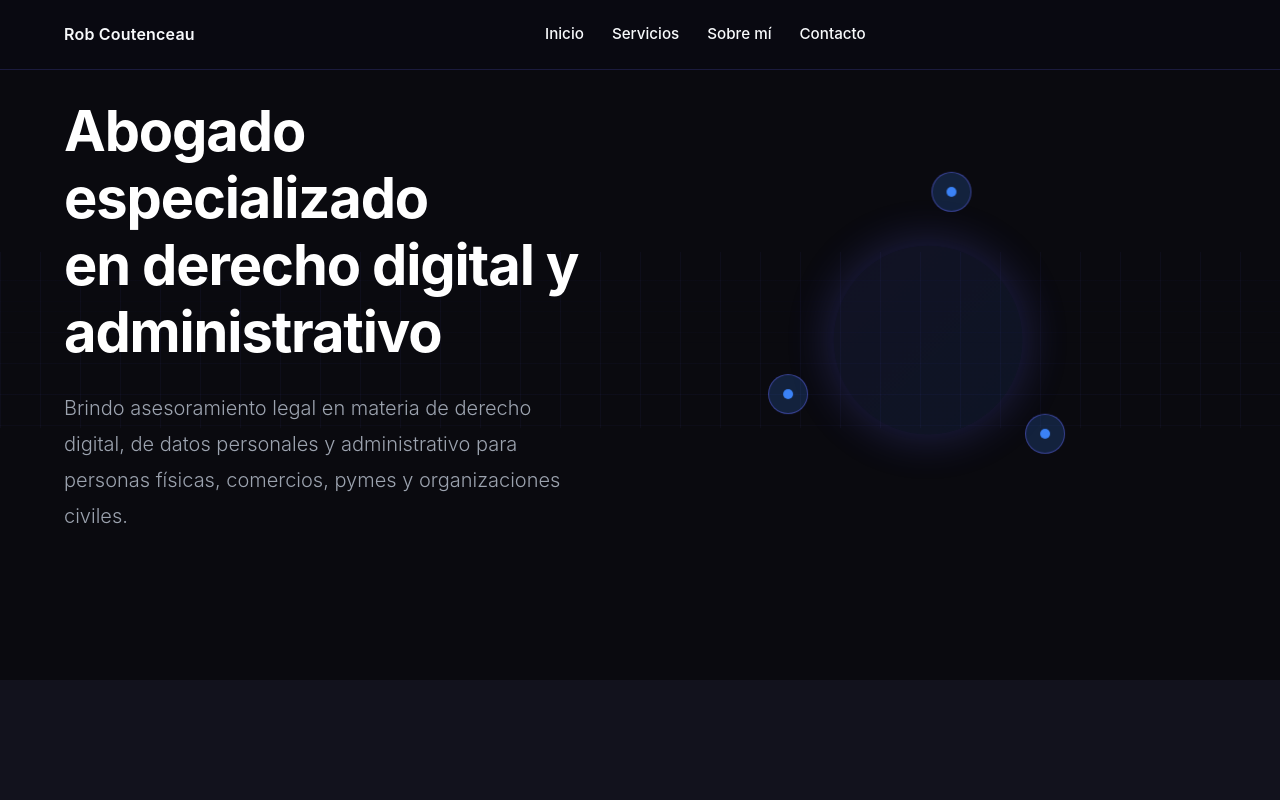
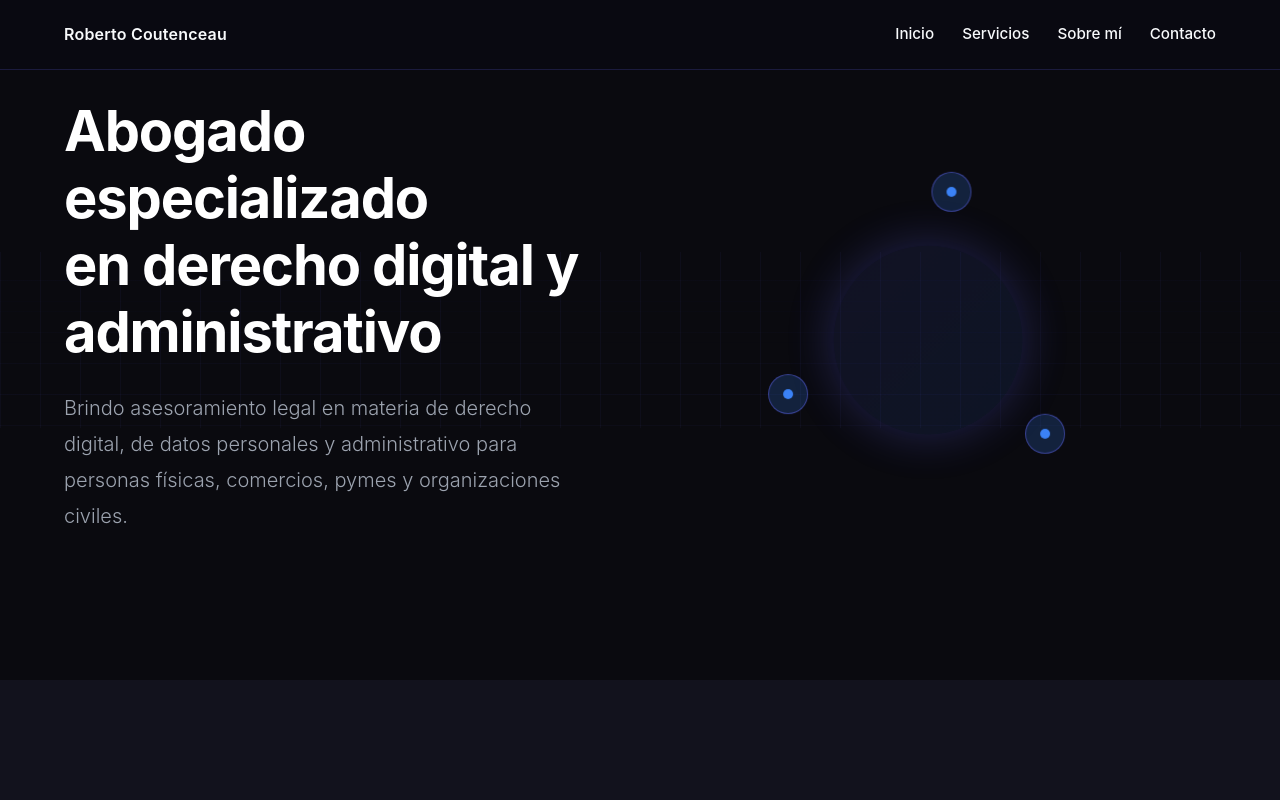
Before and after one commit to rgcou/sitio-web, a React (Create React App) app: page / in a window 1280 px wide. Shown: the top 800 px of the page. Built offline with nearby package versions, Linux system fonts and the light colour scheme; the HTML template or start-up script is replaced by a standard one.

Commit message:
Update Navbar.jsx

```diff
--- a/src/components/Navbar.jsx
+++ b/src/components/Navbar.jsx
@@ -1,19 +1,18 @@
-import React, { useState, useEffect } from 'react';
+import React, { useEffect, useState } from 'react';
 import './Navbar.css';
 
 const Navbar = () => {
-  const [isScrolled, setIsScrolled] = useState(false);
-  const [isMobileMenuOpen, setIsMobileMenuOpen] = useState(false);
+  const [isHidden, setIsHidden] = useState(false);
   const [lastScrollY, setLastScrollY] = useState(0);
 
   useEffect(() => {
     const handleScroll = () => {
       const currentScrollY = window.scrollY;
 
-      if (currentScrollY > lastScrollY && currentScrollY > 100) {
-        setIsScrolled(true);
+      if (currentScrollY > lastScrollY && currentScrollY > 120) {
+        setIsHidden(true); // bajando
       } else if (currentScrollY < lastScrollY) {
-        setIsScrolled(false);
+        setIsHidden(false); // subiendo
       }
 
       setLastScrollY(currentScrollY);
@@ -23,47 +22,17 @@ const Navbar = () => {
     return () => window.removeEventListener('scroll', handleScroll);
   }, [lastScrollY]);
 
-  const toggleMobileMenu = () => setIsMobileMenuOpen(v => !v);
-  const closeMobileMenu = () => setIsMobileMenuOpen(false);
+  return (
+    <nav className={`navbar ${isHidden ? 'navbar--hidden' : ''}`}>
+      <div className="navbar-container">
+        <a className="navbar-brand" href="#hero">Roberto Coutenceau</a>
 
-  return (
-    <nav className={`navbar ${isScrolled ? 'navbar--hidden' : ''}`}>
-      <div className="navbar-container">
-        {/* Brand (sin logo) */}
-        <div className="navbar-logo">
-          <a href="#hero" className="navbar-brand" onClick={closeMobileMenu}>
-            Rob Coutenceau
-          </a>
-        </div>
-
-        {/* Menu */}
-        <ul className={`navbar-menu ${isMobileMenuOpen ? 'navbar-menu--active' : ''}`}>
-          <li className="navbar-item">
-            <a href="#hero" className="navbar-link" onClick={closeMobileMenu}>Inicio</a>
-          </li>
-          <li className="navbar-item">
-            <a href="#services" className="navbar-link" onClick={closeMobileMenu}>Servicios</a>
-          </li>
-          <li className="navbar-item">
-            <a href="#about" className="navbar-link" onClick={closeMobileMenu}>Sobre mí</a>
-          </li>
-          <li className="navbar-item">
-            <a href="#contact" className="navbar-link" onClick={closeMobileMenu}>Contacto</a>
-          </li>
+        <ul className="navbar-menu">
+          <li><a href="#hero" className="navbar-link">Inicio</a></li>
+          <li><a href="#services" className="navbar-link">Servicios</a></li>
+          <li><a href="#about" className="navbar-link">Sobre mí</a></li>
+          <li><a href="#contact" className="navbar-link">Contacto</a></li>
         </ul>
-
-        {/* Toggle mobile */}
-        <div
-          className={`navbar-toggle ${isMobileMenuOpen ? 'navbar-toggle--active' : ''}`}
-          onClick={toggleMobileMenu}
-          role="button"
-          tabIndex={0}
-          aria-label="Abrir menú"
-        >
-          <span></span>
-          <span></span>
-          <span></span>
-        </div>
       </div>
     </nav>
   );
```
